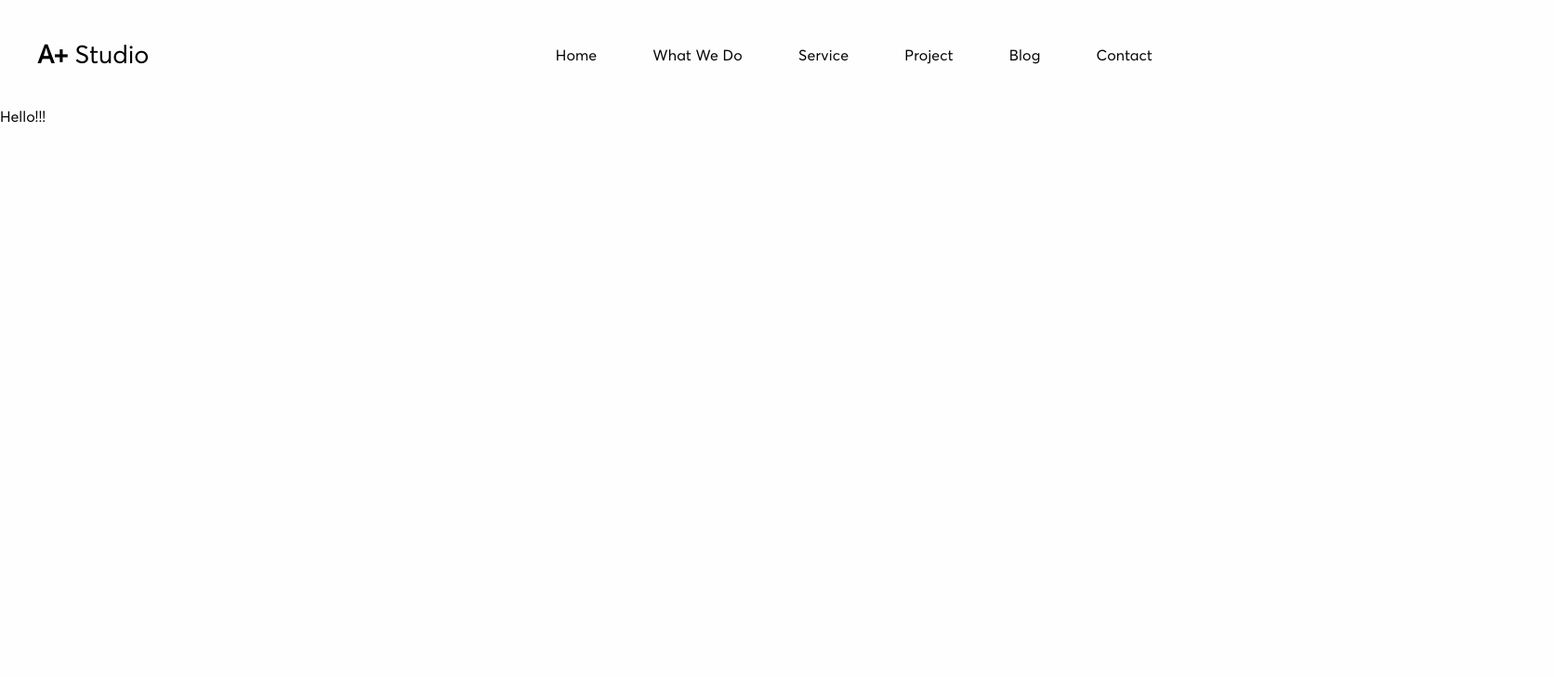
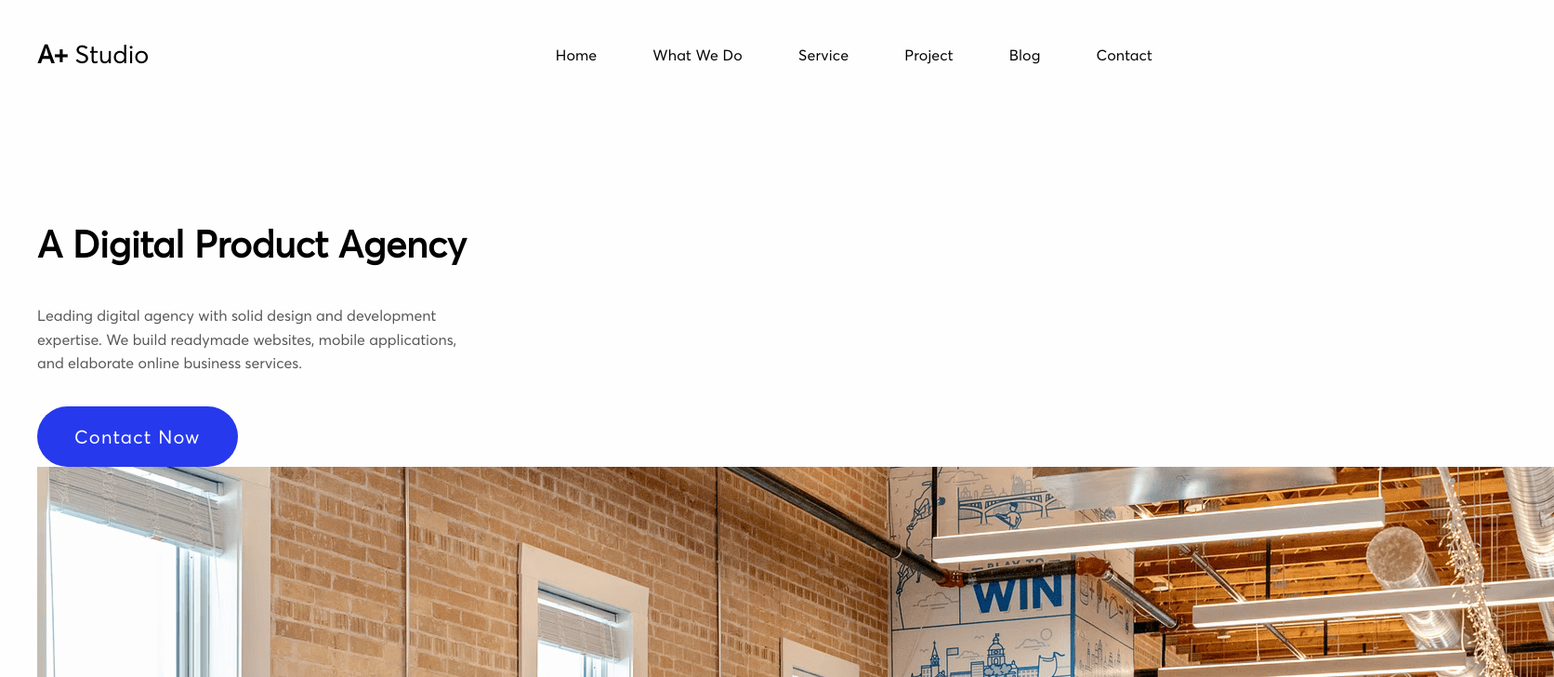
Before and after one commit to MarS-27/A-Studio, a Vue app: page / in a window 1280 px wide. Shown: the top 728 px of the page at 93% size, 1672 px wide, since content can reach past the window. Built offline with nearby package versions, Linux system fonts and the light colour scheme.

Commit message:
start create intro-section

```diff
--- a/src/App.vue
+++ b/src/App.vue
@@ -1,11 +1,12 @@
 <script setup>
 import AppHeader from "./components/AppHeader.vue"
+import IntroSection from "./components/IntroSection.vue";
 </script>
 
 <template>
   <AppHeader />
-  <main>
-    Hello!!!
+  <main class="grid-container">
+    <IntroSection />
   </main>
 </template>
 
--- /dev/null
+++ b/src/components/IntroSection.vue
@@ -0,0 +1,59 @@
+<script setup>
+import MainButton from './MainButton.vue';
+
+
+</script>
+
+<template>
+    <section class="grid-content intro">
+        <div class="intro-info">
+            <h1 class="intro-title">A Digital Product Agency</h1>
+            <p class="intro-text">Leading digital agency with solid design and development expertise. We build readymade
+                websites, mobile
+                applications, and elaborate online business services.
+            </p>
+            <MainButton />
+            <div class="intro-dots">
+                <img src="../assets/images/Dot.svg" alt="dots">
+                <img src="../assets/images/Dot.svg" alt="dots">
+            </div>
+            <div>
+                <img src="../assets/images/intro.png" alt="intro-img">
+            </div>
+        </div>
+    </section>
+</template>
+
+<style scoped>
+.intro {
+    /* min-height: calc(100vh - 118px); */
+}
+
+.intro-info {
+    position: relative;
+    padding-top: 123px;
+    max-width: 471px;
+}
+
+.intro-title {
+    font-size: var(--text-3xl);
+    font-weight: 900;
+    margin-bottom: 40px;
+}
+
+.intro-text {
+    color: var(--clr-gray);
+    line-height: 160%;
+    font-size: var(--text-s);
+    margin-bottom: 33px;
+}
+
+.intro-dots {
+    display: flex;
+    gap: 12px;
+    position: absolute;
+    left: -53px;
+    top: calc(100% - 35px);
+    z-index: -1;
+}
+</style>
--- /dev/null
+++ b/src/components/MainButton.vue
@@ -0,0 +1,27 @@
+<script setup>
+
+</script>
+
+<template>
+    <button class="main-button">
+        Contact Now
+    </button>
+</template>
+
+<style scoped>
+.main-button {
+    padding: 20px 40px;
+    border-radius: 60px;
+    background-color: var(--clr-blue);
+    color: var(--clr-white);
+    font-family: "Averta-Regular";
+    font-size: var(--text-l);
+    letter-spacing: 1.3px;
+
+    &:hover {
+        filter: drop-shadow(2px 4px 6px var(--clr-gray));
+        transition: filter;
+        transition-duration: 300ms;
+    }
+}
+</style>
```
Also changed, not shown: src/assets/images/Dot.svg (added), src/assets/images/intro.png (added).
